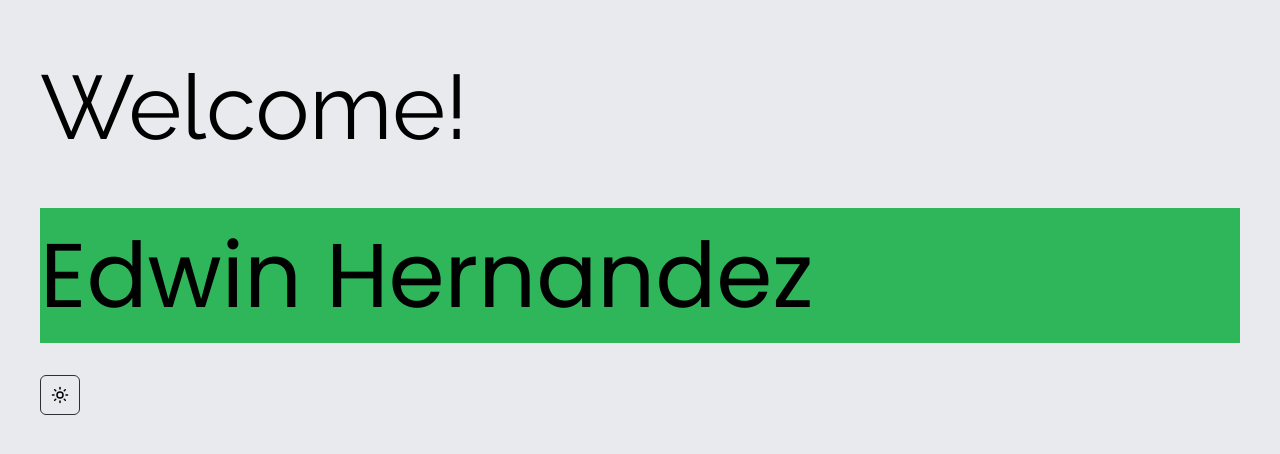
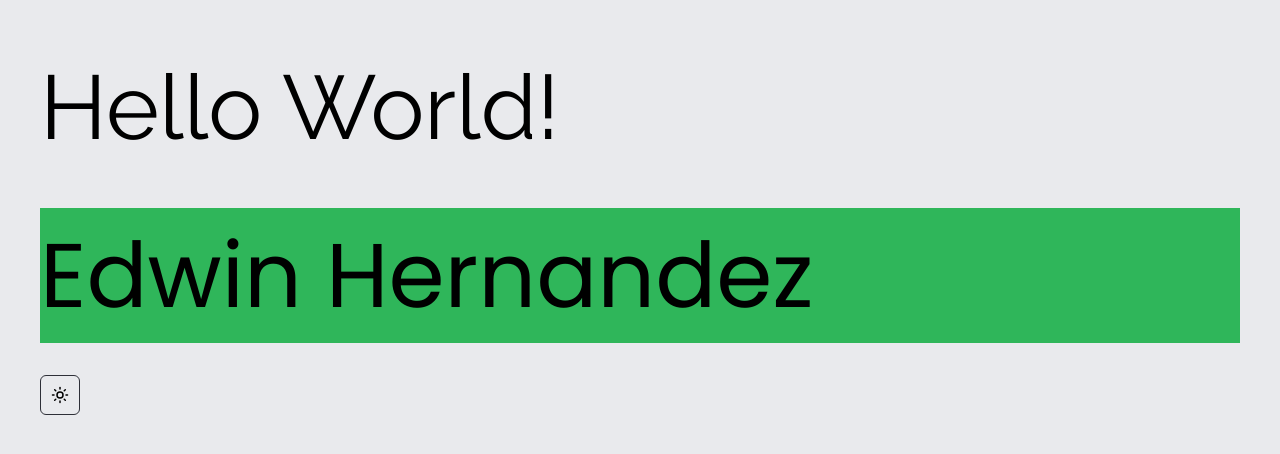
Before and after one commit to edwinhern/portfolio-v2, a Next.js app: page / in a window 1280 px wide. Shown: the top 454 px of the page. Built offline with nearby package versions, Linux system fonts and the light colour scheme.

Commit message:
test: :white_check_mark: Update page.test.tsx and page.tsx

```diff
--- a/src/app/page.tsx
+++ b/src/app/page.tsx
@@ -3,7 +3,7 @@ import { ThemeToggleButton } from '@/components/ui/theme-toggle-button';
 export default function Home() {
   return (
     <main className="flex size-full min-h-lvh flex-col gap-8 p-5 md:p-10">
-      <h1 className="font-heading text-5xl">Welcome!</h1>
+      <h1 className="font-heading text-5xl">Hello World!</h1>
       <h2 className="bg-primary font-body text-5xl">Edwin Hernandez</h2>
       <ThemeToggleButton />
     </main>
```
Also changed, not shown: 1 other file (tests, documents, lock files or other folders).
